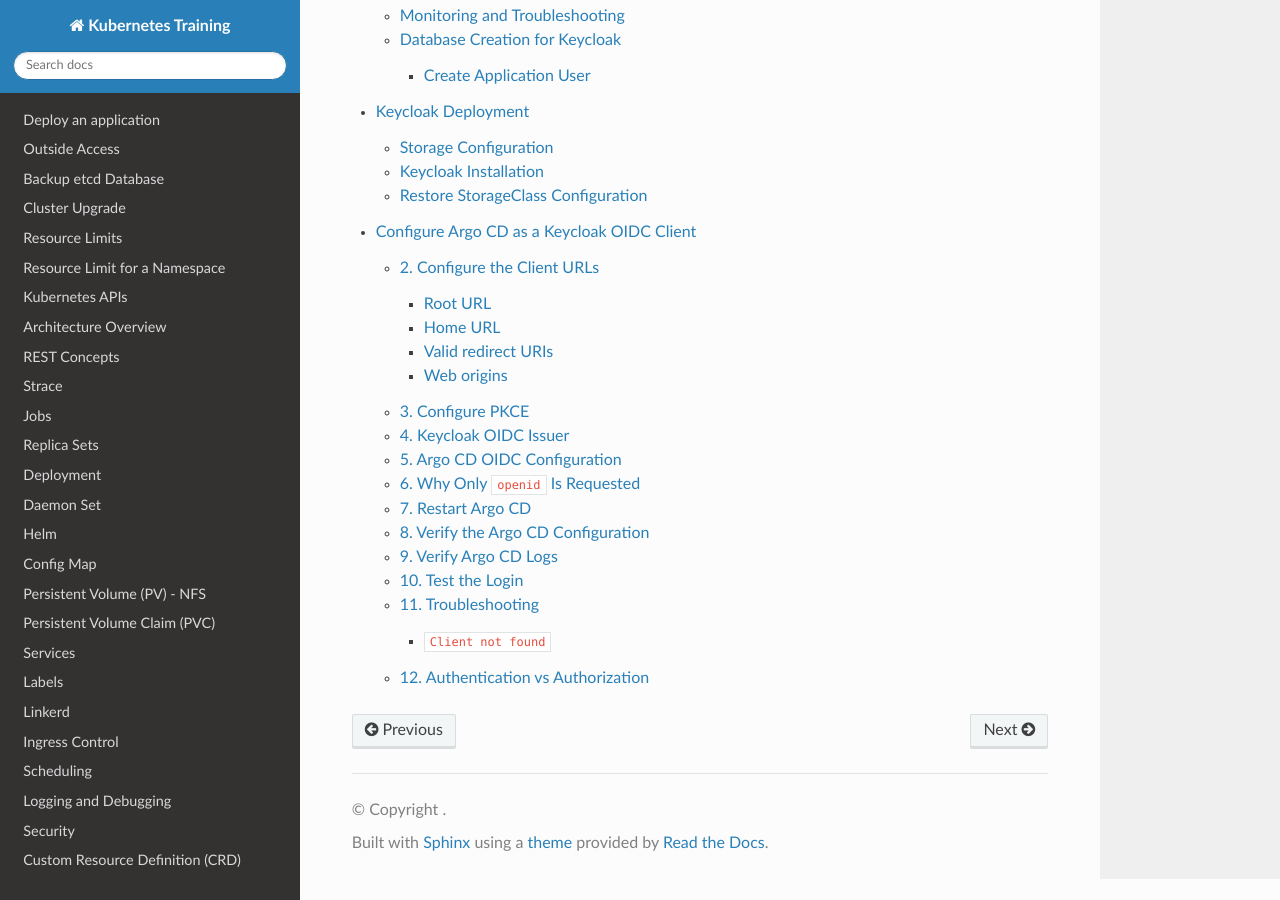
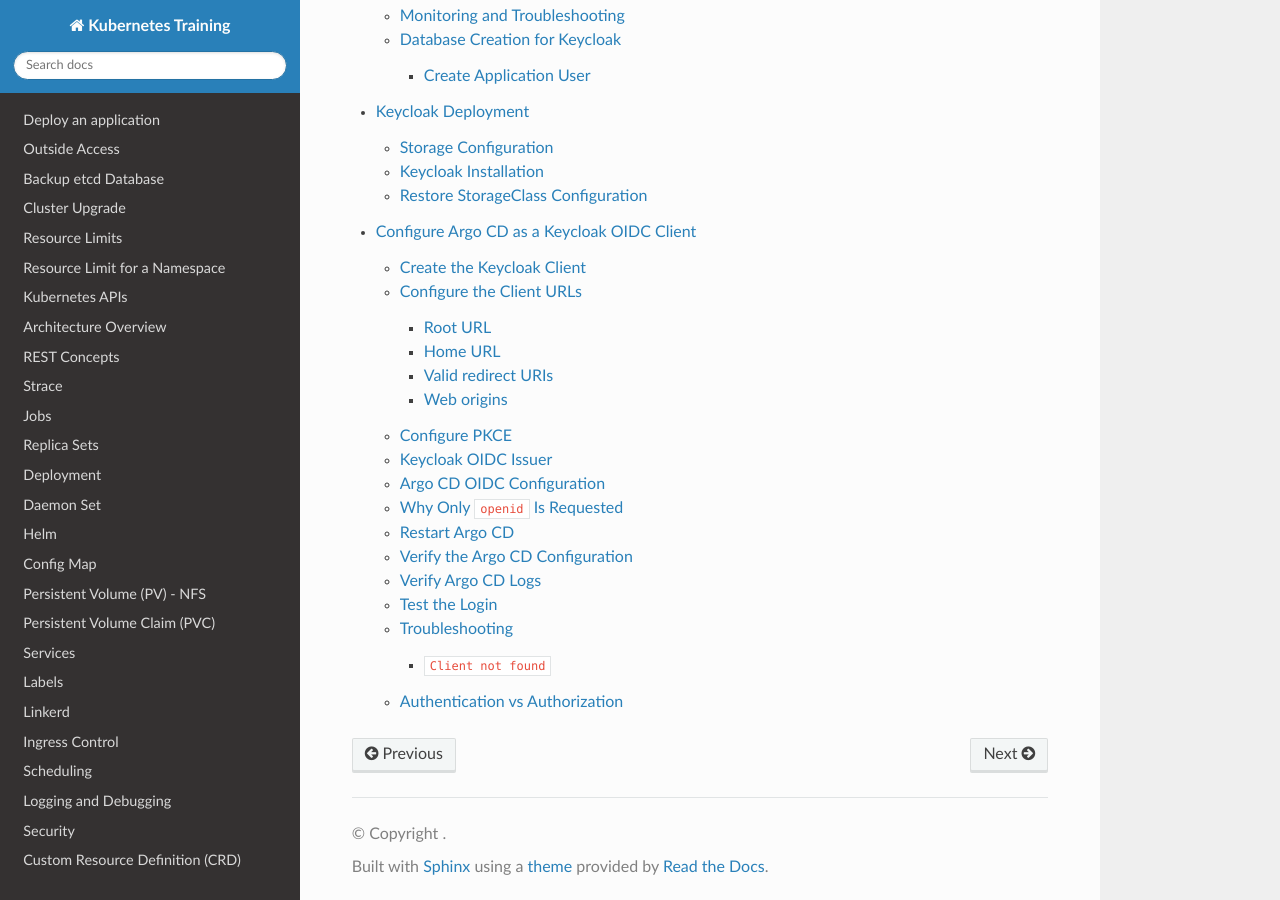
Before and after one commit to josephjohnjj/kubernetes-training, a Sphinx documentation site: the page built from docs/source/infrastructure.rst, in a window 1280 px wide and 900 px high, scrolled down 2423 px. Built offline with Sphinx 7.4.7 and the Read the Docs theme 3.1.0, drawn with Linux system fonts in a browser that asks for light colours; pages that are not in the unit, such as notebooks, are missing from menus.

Commit message:
argocd format updated for rst file

```diff
--- a/docs/source/infrastructure/keycloak_argo_config.rst
+++ b/docs/source/infrastructure/keycloak_argo_config.rst
@@ -58,7 +59,7 @@
 With PKCE, Argo CD does not require a client secret for the browser authentication flow.
 
 
-2. Configure the Client URLs
+Configure the Client URLs
 ----------------------------
 
 Configure the client with the following values.
@@ -101,7 +102,7 @@
     https://argocd.44.203.188.20.nip.io
 
 
-3. Configure PKCE
+Configure PKCE
 -----------------
 
 Configure the Keycloak client to use::
@@ -125,7 +126,7 @@
     S256
 
 
-4. Keycloak OIDC Issuer
+Keycloak OIDC Issuer
 -----------------------
 
 The OIDC issuer is the URL of the ``genome`` realm::
@@ -139,7 +140,7 @@
 The discovery document contains the endpoints that Argo CD uses for authentication.
 
 
-5. Argo CD OIDC Configuration
+Argo CD OIDC Configuration
 -----------------------------
 
 Argo CD uses the ``argocd-cm`` ConfigMap for its OIDC configuration.
@@ -183,7 +184,7 @@
       - openid
 
 
-6. Why Only ``openid`` Is Requested
+Why Only ``openid`` Is Requested
 -----------------------------------
 
 Initially, only the mandatory OIDC scope should be requested::
@@ -210,7 +211,7 @@
 The ``groups`` scope is particularly useful when integrating Keycloak groups with Argo CD RBAC.
 
 
-7. Restart Argo CD
+Restart Argo CD
 ------------------
 
 After modifying ``argocd-cm``, restart the Argo CD server::
@@ -226,7 +227,7 @@
     deployment "argocd-server" successfully rolled out
 
 
-8. Verify the Argo CD Configuration
+Verify the Argo CD Configuration
 -----------------------------------
 
 Check the external URL::
@@ -253,7 +254,7 @@
       - openid
 
 
-9. Verify Argo CD Logs
+Verify Argo CD Logs
 ----------------------
 
 Check the Argo CD server logs::
@@ -273,7 +274,7 @@
 The ``sso: true`` message indicates that SSO has been enabled.
 
 
-10. Test the Login
+Test the Login
 ------------------
 
 Open::
@@ -313,7 +314,7 @@
 The Keycloak username and password are **not validated by Argo CD**. Keycloak performs the authentication.
 
 
-11. Troubleshooting
+Troubleshooting
 -------------------
 
 ``Client not found``
@@ -409,7 +410,7 @@
 for the ``argocd`` Keycloak client when using the PKCE/public-client configuration.
 
 
-12. Authentication vs Authorization
+Authentication vs Authorization
 -----------------------------------
 
 Successful Keycloak login only establishes **authentication**.
```
Also changed, not shown: other parts of docs/source/infrastructure/keycloak_argo_config.rst (+3 -2 lines).
